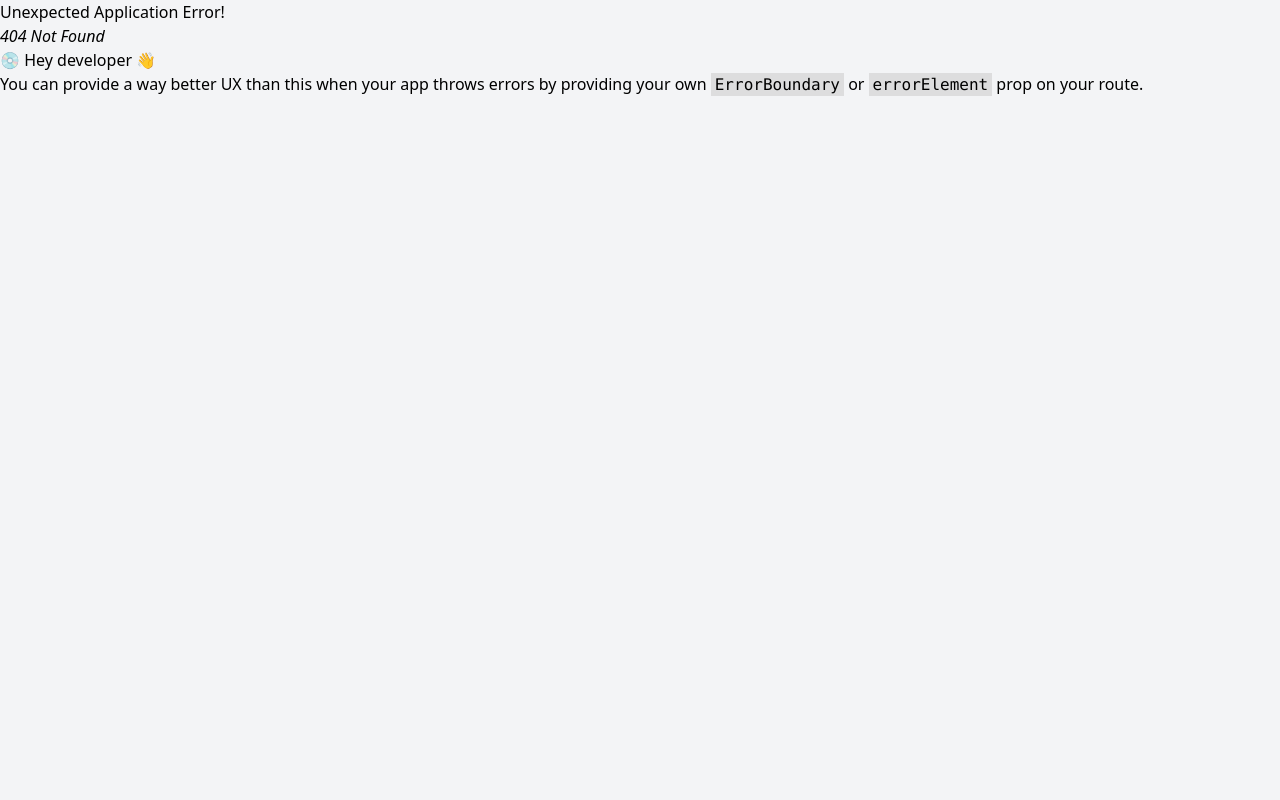
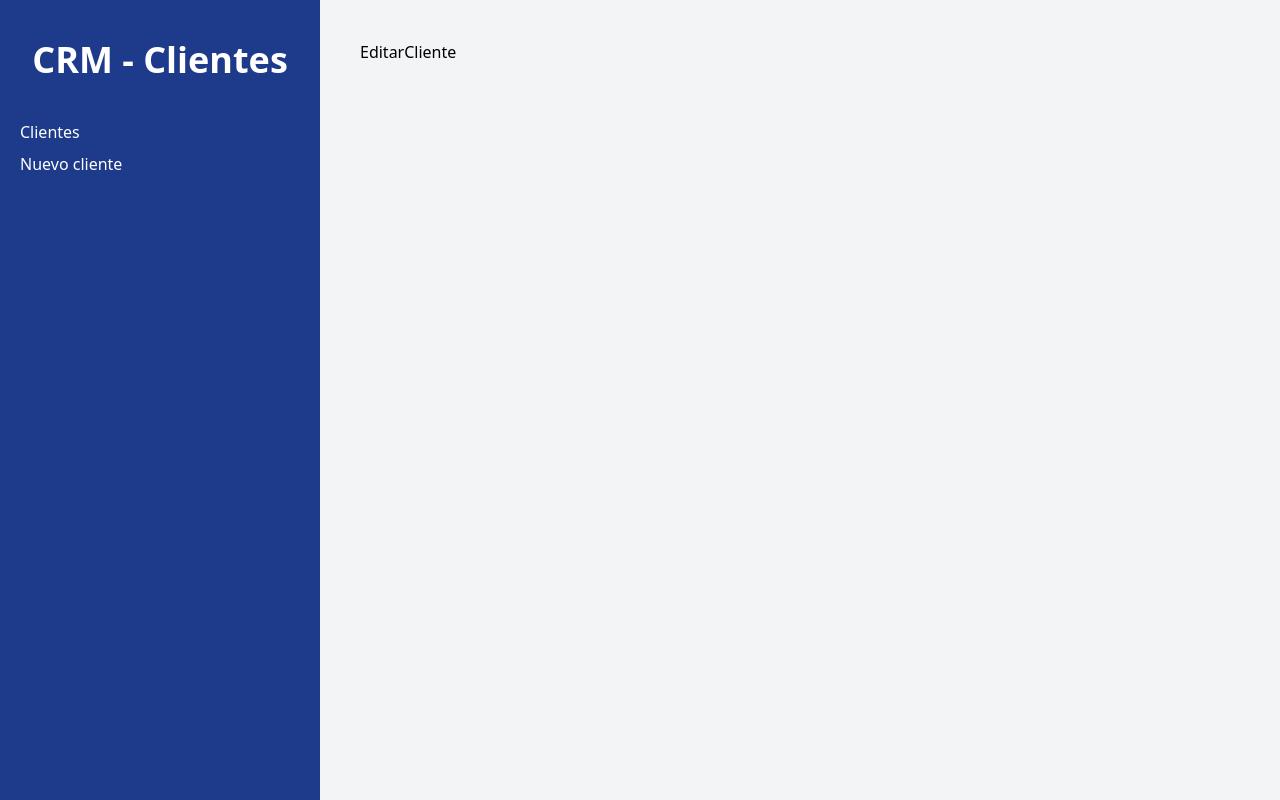
Before and after one commit to LeonardoAbraham/react-crm, a React (Vite) app: page /clientes/1/editar in a window 1280 px wide. Before the commit this address had no page. Built offline with nearby package versions, Linux system fonts and the light colour scheme.

Commit message:
Primeros pasos con editar cliente y useParams para recuperar el ID

```diff
--- a/src/components/Cliente.jsx
+++ b/src/components/Cliente.jsx
@@ -1,6 +1,8 @@
-
+import { useNavigate } from "react-router-dom"
 
 const Cliente = ({cliente}) => {
+    const navigate = useNavigate()
+
     const { nombre, empresa, email, telefono, id } = cliente
 
     return (
@@ -17,6 +19,7 @@
                 <button
                     type="button"
                     className="text-blue-600 hover:text-blue-700 uppercase font-bold text-xs"
+                    onClick={()=> navigate(`/clientes/${id}/editar`)}
                 >
                     Editar
                 </button>
--- a/src/main.jsx
+++ b/src/main.jsx
@@ -5,6 +5,7 @@
 import Layout from './components/Layout'
 import NuevoCliente, { action as nuevoClienteAction } from './pages/NuevoCliente'
 import Index, { loader as clientesLoader } from './pages/Index'
+import EditarCliente, { loader as editarClienteLoader } from './pages/EditarCliente'
 import ErrorPage from './components/ErrorPage'
 
 const router = createBrowserRouter([
@@ -22,6 +23,11 @@
                 path:'/clientes/nuevo',
                 element: <NuevoCliente />,
                 action: nuevoClienteAction
+            },
+            {
+                path:'/clientes/:clienteId/editar',
+                element:<EditarCliente />,
+                loader: editarClienteLoader
             }
         ]
     },
--- /dev/null
+++ b/src/pages/EditarCliente.jsx
@@ -0,0 +1,13 @@
+export async function loader({params}){
+    console.log(params)
+
+    return null
+}
+
+const EditarCliente = () => {
+    return (
+        <div>EditarCliente</div>
+    )
+}
+
+export default EditarCliente
```
